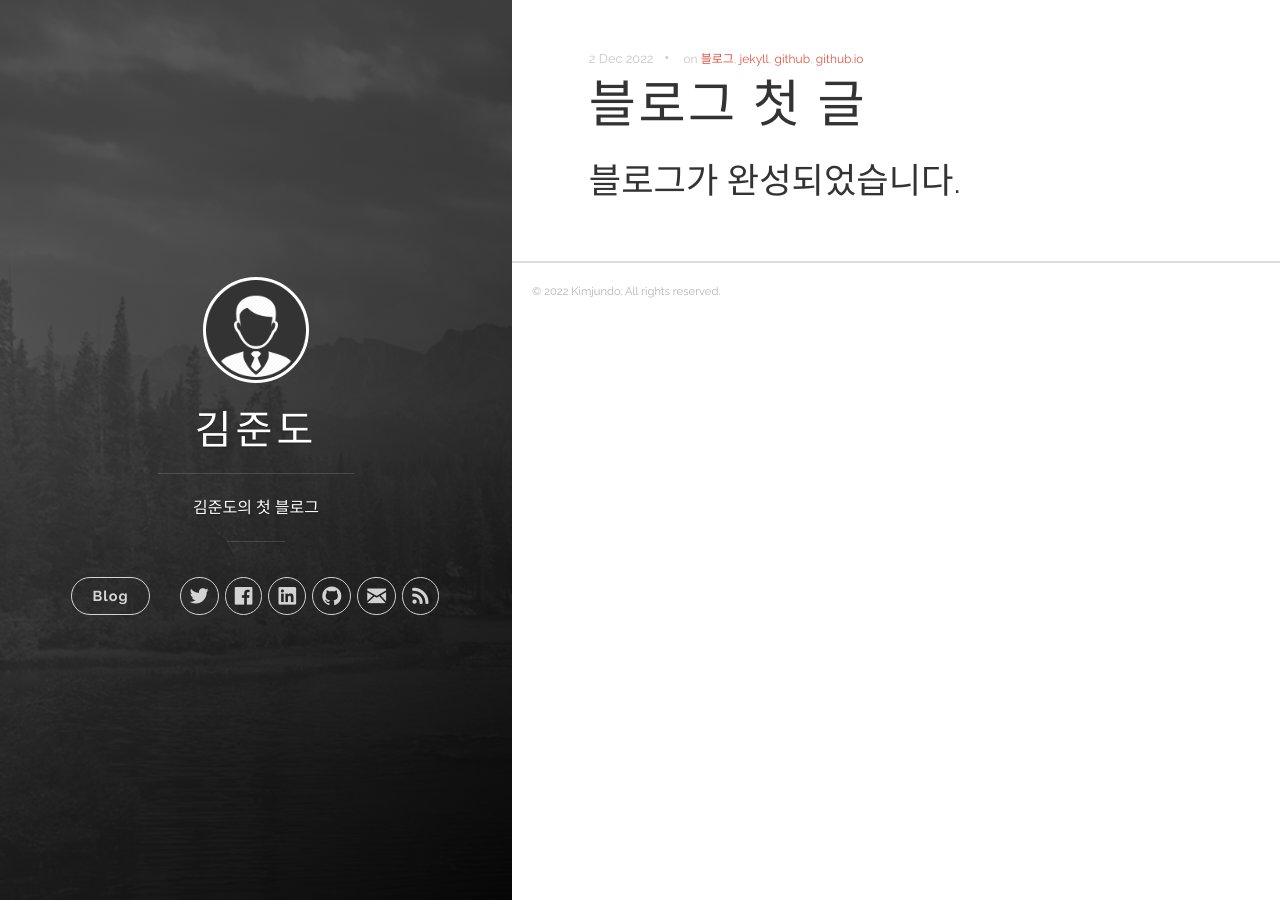
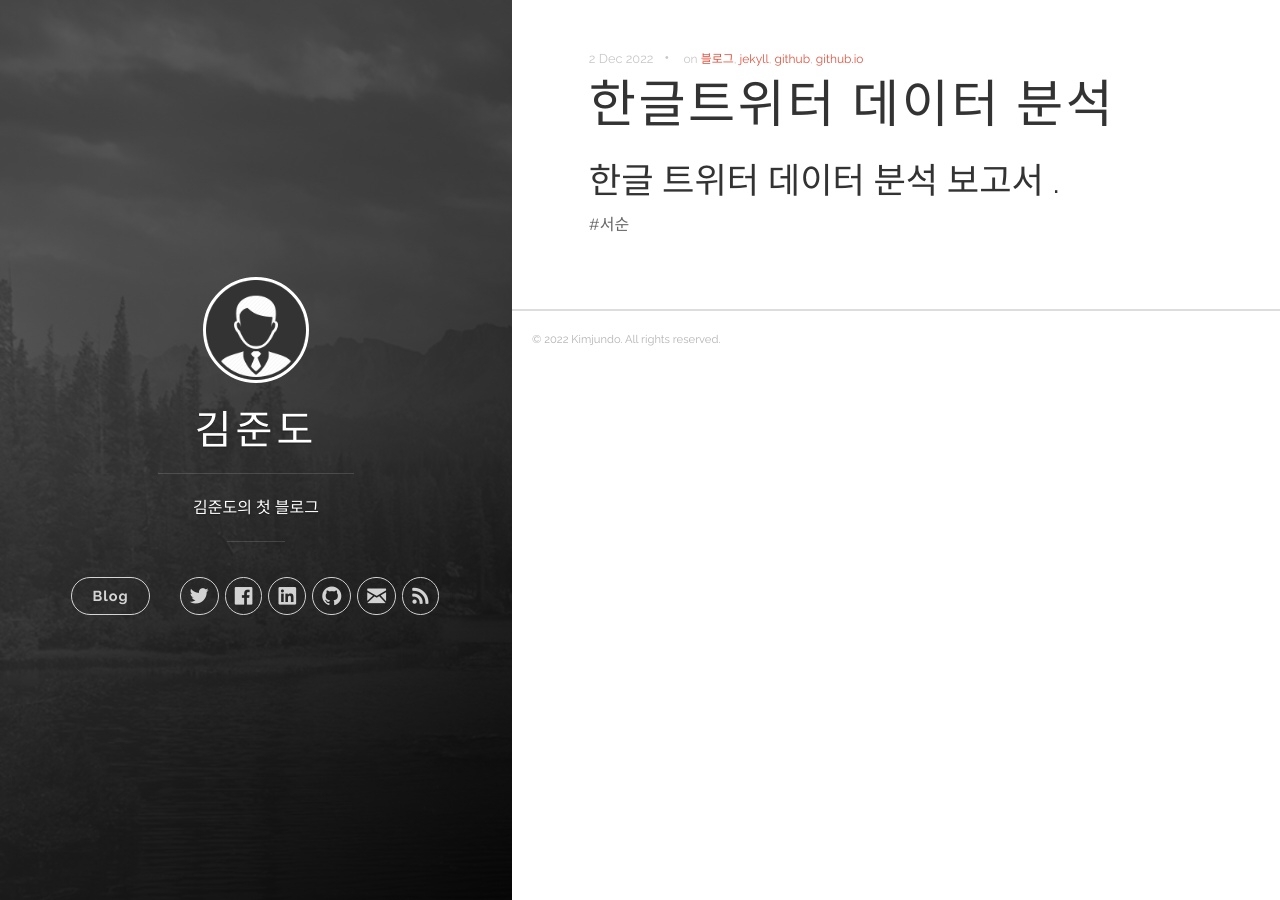
Before and after one commit to Kimjundo/Kimjundo.github.io, a Jekyll site: the page built from _posts/2022-12-02-블로그-첫-글.md, in a window 1280 px wide. Built offline with Jekyll 4.4.1, drawn with Linux system fonts in a browser that asks for light colours.

Commit message:
Update 2022-12-02-블로그-첫-글.md

```diff
--- a/_posts/2022-12-02-블로그-첫-글.md
+++ b/_posts/2022-12-02-블로그-첫-글.md
@@ -1,7 +1,8 @@
 ---
-title:  "블로그 첫 글"
+title:  "한글트위터 데이터 분석"
 date: 2022-12-02
 categories: ['일반']
 tags: ['블로그', 'jekyll', 'github', 'github.io']
 ---
-## 블로그가 완성되었습니다.
+## 한글 트위터 데이터 분석 보고서 .
+#서순
```
